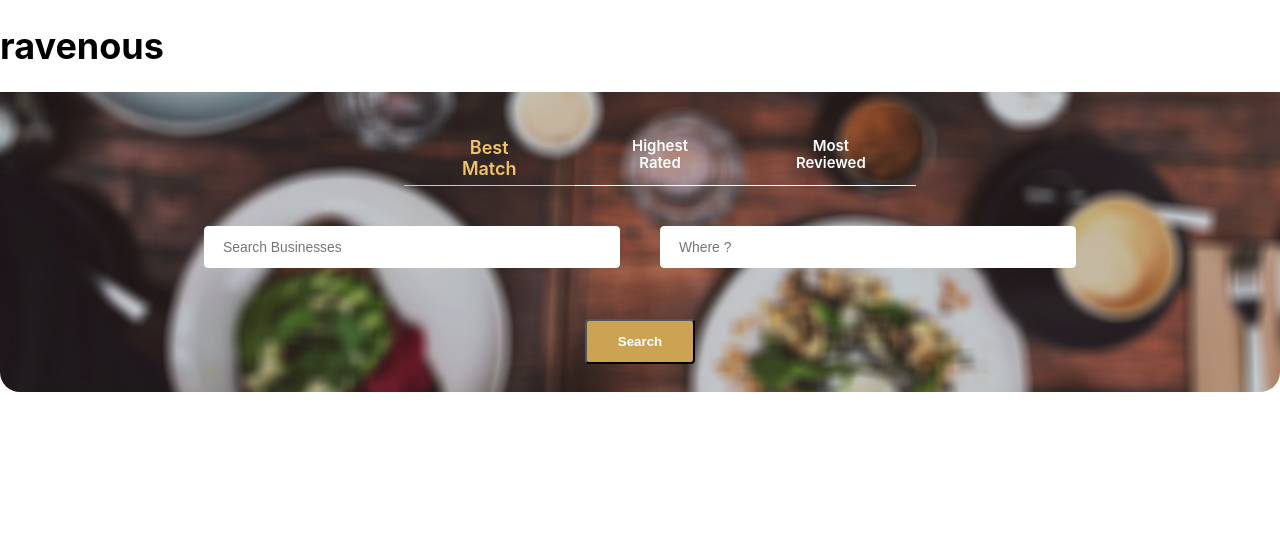
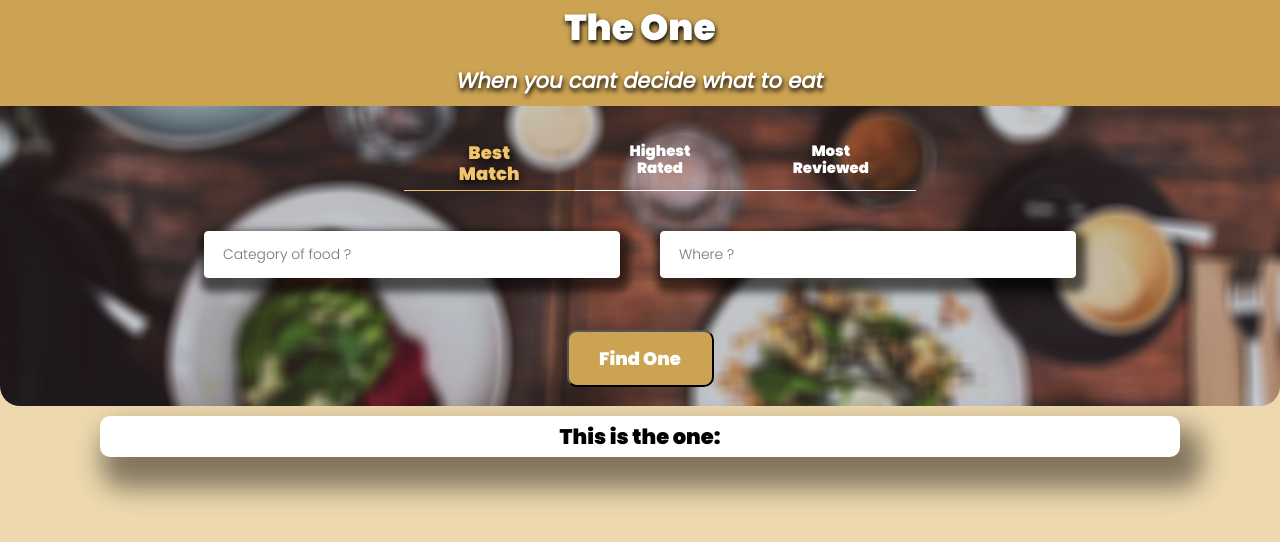
Before and after one commit to Danieldo1/ravenous1, a React (Create React App) app: page / in a window 1280 px wide. Shown: the top 542 px of the page. Built offline with nearby package versions, Linux system fonts and the light colour scheme.

Commit message:
Fixed the styles and the working of the app to show only one business

```diff
--- a/public/index.html
+++ b/public/index.html
@@ -10,6 +10,13 @@
       content="Web site created using create-react-app"
     />
     <link rel="apple-touch-icon" href="%PUBLIC_URL%/logo192.png" />
+    <link rel="preconnect" href="https://fonts.googleapis.com">
+<link rel="preconnect" href="https://fonts.gstatic.com" crossorigin>
+<link href="https://fonts.googleapis.com/css2?family=Abril+Fatface&display=swap" rel="stylesheet">
+<link rel="preconnect" href="https://fonts.googleapis.com">
+<link rel="preconnect" href="https://fonts.googleapis.com">
+<link rel="preconnect" href="https://fonts.gstatic.com" crossorigin>
+<link href="https://fonts.googleapis.com/css2?family=Poppins:ital,wght@0,300;0,900;1,100;1,200;1,400&display=swap" rel="stylesheet">
     <!--
       manifest.json provides metadata used when your web app is installed on a
       user's mobile device or desktop. See https://developers.google.com/web/fundamentals/web-app-manifest/
--- a/src/App.css
+++ b/src/App.css
@@ -1,6 +1,15 @@
 
 html {
   font-size: 18px;
+  font-family: 'Poppins', sans-serif;
+  font-weight: 400;
+  background-color: #eed9ae;
+}
+
+.App{
+
+  font-family: 'Poppins', sans-serif;
+  font-weight: 100;
 }
 
 .heading {
@@ -14,13 +23,33 @@ html {
 @media only screen and (max-width: 560px) {
   html {
     font-size: 15px;
+    font-family: 'Poppins', sans-serif;
+    font-weight: 400;
   }
 }
 
 input:focus {
   outline: none;
 }
+h1{
+  text-align: center;
+  background-color: #cca353;
+  margin: 0;
+  color: #fff;
+  text-shadow: 1px 3px 5px #000000;
+    font-family: 'Poppins', sans-serif;
+  font-weight: 900;
+}
+.App-header-it{
+  text-align: center;
+  background-color: #cca353;
+  margin: 0;
+  padding: 10px;
+  color: #fff;
+  text-shadow: 1px 3px 5px #000000;
+  font-family: 'Poppins', sans-serif;
 
+}
 /* Reusable Component - Image Container */
 
 .image-container {
--- a/src/App.js
+++ b/src/App.js
@@ -21,7 +21,8 @@ const App = () => {
 
   return (
     <div className="App">
-      <h1>ravenous</h1>
+      <h1 className="App-header">The One</h1>
+      <h3 className="App-header-it"><em>When you cant decide what to eat</em></h3>
       <SearchBar searchYelp={searchYelp} />
       <BusinessList businesses={businesses} />
     </div>
--- a/src/Business/Business.css
+++ b/src/Business/Business.css
@@ -4,6 +4,7 @@
     justify-content: space-between;
     width: 16.66rem;
     margin: 5rem 2.3rem .5rem;
+    margin-top: 40px;
   }
 
   .Business .image-container {
@@ -21,7 +22,7 @@
 
   .Business-information {
     display: flex;
-    justify-content: space-between;
+    justify-content: space-evenly;
   }
 
   .Business-information p {
--- a/src/Business/Business.js
+++ b/src/Business/Business.js
@@ -15,8 +15,8 @@ const Business = (props) => {
           <p>{`${props.business.state} ${props.business.zipCode}`}</p>
         </div>
         <div className="Business-reviews">
-          <h3>{props.business.category}</h3>
-          <h3 className="rating">{`${props.business.rating} stars`}</h3>
+          <h3 style={{marginTop: 10}} >{props.business.category}</h3>
+          <h3 className="rating">{`${props.business.rating} ⭐`}</h3>
           <p>{`${props.business.reviewCount} reviews`}</p>
         </div>
       </div>
--- a/src/BusinessList/BusinessList.css
+++ b/src/BusinessList/BusinessList.css
@@ -1,6 +1,11 @@
 .BusinessList {
-    display: flex;
-    justify-content: space-around;
-    flex-wrap: wrap;
-    margin: 10px
+  display: flex;
+  justify-content: space-around;
+  flex-wrap: wrap;
+  margin: 100px;
+  border-radius: 10px;
+  background-color: #fff;
+  margin-top: 10px;
+  -webkit-box-shadow: 12px 21px 27px 10px rgba(0,0,0,0.46);
+box-shadow: 12px 21px 27px 10px rgba(0,0,0,0.46);
   }
--- a/src/BusinessList/BusinessList.js
+++ b/src/BusinessList/BusinessList.js
@@ -6,6 +6,7 @@ import Business from '../Business/Business';
 const BusinessList = (props) => {
   return (
     <div className="BusinessList">
+        <h3 style={{marginBottom: 5,marginTop: 5}}>This is the one: </h3>
       {props.businesses.map((business) => (
         <Business business={business} key={business.id} />
       ))}
--- a/src/SearchBar/SearchBar.js
+++ b/src/SearchBar/SearchBar.js
@@ -39,15 +39,6 @@ const handleSearch = (event) => {
   searchYelp(termState, location, sortBy)
 }
 
-// const updateRating = (e) => {
-// const ratingValue = e.target.value
-// ratingValue === sortBy ? setSortBy(null) : setSortBy(ratingValue)
-// }
-
-// const handleButton = () => {
-//   console.log(`Searching for ${termState} options based on ${location} and ${rating}`)
-// }
-
   const renderSortByOptions = () => {
     return Object.keys(sortByOptions).map((sortByOption) => {
       let sortByOptionValue = sortByOptions[sortByOption];
@@ -70,11 +61,11 @@ const handleSearch = (event) => {
         </div>
         <form onSubmit={handleSearch}>
         <div className={styles.SearchBarfields}>
-          <input placeholder="Search Businesses" onChange={updateTermState}/>
-          <input placeholder="Where ?" onChange={updateLocation} />
+          <input className={styles.input} placeholder="Category of food ?" onChange={updateTermState} required/>
+          <input className={styles.input} placeholder="Where ?" onChange={updateLocation} required />
         </div>
         <div className={styles.SearchBarsubmit}>
-          <button type="submit">Search</button>
+          <button type="submit">Find One</button>
         </div>
         </form>
       </div>
--- a/src/SearchBar/SearchBar.module.css
+++ b/src/SearchBar/SearchBar.module.css
@@ -20,7 +20,13 @@ li::marker {
     justify-content: center;
     margin-bottom: 2.22rem;
     color: #ffffff;
+  }
 
+  .input{
+-webkit-box-shadow: 3px 7px 8px 7px rgba(0,0,0,0.61);
+box-shadow: 3px 7px 8px 7px rgba(0,0,0,0.61);
+font-family: 'Poppins', sans-serif;
+font-weight: 100;
   }
 
   .SearchBarsortoptions li {
@@ -51,6 +57,7 @@ li::marker {
     border-bottom: 1px solid #f0c36c;
     color: #f0c36c;
     font-size: 18px;
+    text-shadow: 1px 3px 10px #000000;
   }
 
 
@@ -82,9 +89,13 @@ li::marker {
     border-radius: 4px;
     padding: .72rem 1.7rem;
     background-color: #cca353;
+    font-size: 18px;
+    font-family: 'Poppins', sans-serif;
+    font-weight: 300;
     color: #ffffff;
     font-weight: 600;
     transition: background-color .5s;
+    border-radius: 10px;
   }
 
   .SearchBarsubmit button:hover {
@@ -94,7 +105,7 @@ li::marker {
 
   @media only screen and (max-width: 560px) {
     .SearchBar {
-      background-image: url('./matheus-frade-KO46ZfbNdtY-unsplash.jpg');
+      background-image: url('./matheus-frade-KO46ZfbNdtY-unsplash.png');
     }
 
     .SearchBarsortoptions ul {
--- a/src/utils/Yelp.js
+++ b/src/utils/Yelp.js
@@ -1,5 +1,5 @@
 const apiKey =process.env.REACT_APP_KEY
-console.log(apiKey);
+
 const Yelp = {
     search(term, location, sortBy) {
         return fetch(`https://cors-anywhere.herokuapp.com/https://api.yelp.com/v3/businesses/search?term=${term}&location=${location}&sort_by=${sortBy}`, {
@@ -7,7 +7,10 @@ return fetch(`https://cors-anywhere.herokuapp.com/https://api.yelp.com/v3/busine
             Authorization: `Bearer ${apiKey}`
           }
         }).then(response => {
+          if (response.ok) {
             return response.json();
+          }
+          throw new Error('Network response was not ok.');
         }).then(jsonResponse => {
           if (jsonResponse.businesses) {
             const businesses = jsonResponse.businesses;
@@ -26,6 +29,10 @@ return fetch(`https://cors-anywhere.herokuapp.com/https://api.yelp.com/v3/busine
               reviewCount: randomBusiness.review_count
             }];
           }
+        }).catch(error => {
+          console.error('Error:', error.message);
+         alert('The city provided doest exist, please try setting different city.');
+         window.location.reload();
         });
       }
 };
```
Also changed, not shown: src/SearchBar/matheus-frade-KO46ZfbNdtY-unsplash.jpg (deleted), src/SearchBar/matheus-frade-KO46ZfbNdtY-unsplash.png (added). Lines whose indentation alone changed are shown as unchanged.
